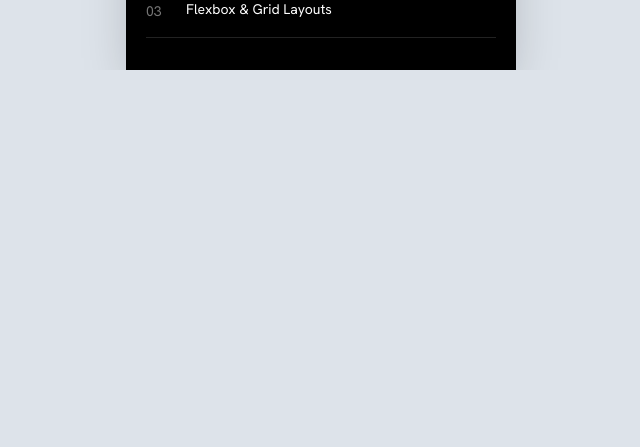
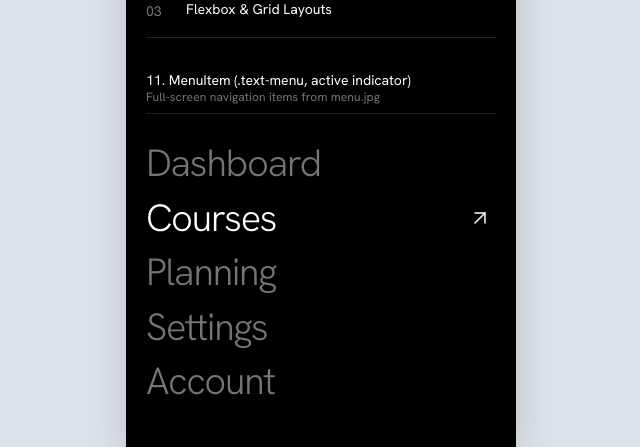
Before and after one commit to Neel3301/notes, a React (Vite) app: page /components in a window 1280 px wide. Shown: the part 2769-3216 px from the top of the page, without its empty margins (319-959 px from the left). Before the commit the page ends 2839 px from the top, so only its background shows below. Built offline with nearby package versions, Linux system fonts and the light colour scheme.

Commit message:
9. MenuItem

```diff
--- a/src/App.jsx
+++ b/src/App.jsx
@@ -32,6 +32,7 @@ export default function App() {
                 searchPill={uiComponentsDemoData.searchPill}
                 tabs={uiComponentsDemoData.tabs}
                 lessons={uiComponentsDemoData.lessons}
+                menuItems={uiComponentsDemoData.menuItems}
               />
             }
           />
--- /dev/null
+++ b/src/components/ui/MenuItem.jsx
@@ -0,0 +1,44 @@
+import React from 'react';
+import { ArrowUpRight } from 'lucide-react';
+
+/**
+ * MenuItem component
+ * Typographic navigation item for the full-screen Menu overlay.
+ * Uses the large .text-menu style (38px / 300 weight).
+ * Active state is pure white with an ArrowUpRight icon; inactive is muted grey.
+ *
+ * @param {string} label - Menu item text
+ * @param {boolean} [active=false] - Whether this item is the currently selected route
+ * @param {() => void} [onClick] - Click handler
+ * @param {string} [className] - Optional custom classes
+ */
+export default function MenuItem({
+  label,
+  active = false,
+  onClick,
+  className = '',
+}) {
+  return (
+    <button
+      type="button"
+      onClick={onClick}
+      className={`w-full flex items-center justify-between text-left py-1 select-none transition-colors group cursor-pointer ${className}`}
+    >
+      <span
+        className={`text-menu transition-colors ${
+          active
+            ? 'text-text-primary'
+            : 'text-text-secondary hover:text-text-primary'
+        }`}
+      >
+        {label}
+      </span>
+
+      {active && (
+        <span className="text-text-primary flex items-center justify-center pr-1 transition-transform group-hover:translate-x-0.5 group-hover:-translate-y-0.5">
+          <ArrowUpRight className="w-6 h-6 stroke-[1.5]" />
+        </span>
+      )}
+    </button>
+  );
+}
--- a/src/data/content.js
+++ b/src/data/content.js
@@ -179,4 +179,11 @@ export const uiComponentsDemoData = {
       isOpen: false,
     },
   ],
+  menuItems: [
+    { id: 'm1', label: 'Dashboard', active: false },
+    { id: 'm2', label: 'Courses', active: true },
+    { id: 'm3', label: 'Planning', active: false },
+    { id: 'm4', label: 'Settings', active: false },
+    { id: 'm5', label: 'Account', active: false },
+  ],
 };
--- a/src/screens/ComponentsScreen.jsx
+++ b/src/screens/ComponentsScreen.jsx
@@ -10,6 +10,7 @@ import DatePager from '../components/ui/DatePager';
 import SearchPill from '../components/ui/SearchPill';
 import Tabs from '../components/ui/Tabs';
 import LessonRow from '../components/course/LessonRow';
+import MenuItem from '../components/ui/MenuItem';
 
 /**
  * ComponentsScreen component
@@ -29,10 +30,14 @@ export default function ComponentsScreen({
   searchPill = {},
   tabs = [],
   lessons = [],
+  menuItems = [],
 }) {
   const [searchValue, setSearchValue] = React.useState('');
   const [activeTab, setActiveTab] = React.useState(tabs[0] || 'Preview');
   const [openLessonId, setOpenLessonId] = React.useState(lessons[0]?.id || 'l1');
+  const [activeMenuId, setActiveMenuId] = React.useState(
+    menuItems.find((m) => m.active)?.id || 'm2'
+  );
   return (
     <div className="w-full bg-screen text-text-primary px-5 py-8 flex flex-col gap-8 min-h-screen">
       {/* Header */}
@@ -246,6 +251,25 @@ export default function ComponentsScreen({
           ))}
         </div>
       </section>
+
+      {/* 11. MenuItem Component */}
+      <section className="flex flex-col gap-4">
+        <div className="border-b border-divider pb-2">
+          <h2 className="text-body font-medium text-text-primary">11. MenuItem (.text-menu, active indicator)</h2>
+          <p className="text-label text-text-secondary">Full-screen navigation items from menu.jpg</p>
+        </div>
+
+        <div className="flex flex-col gap-1 py-2">
+          {menuItems.map((item) => (
+            <MenuItem
+              key={item.id}
+              label={item.label}
+              active={activeMenuId === item.id}
+              onClick={() => setActiveMenuId(item.id)}
+            />
+          ))}
+        </div>
+      </section>
     </div>
   );
 }
```
Also changed, not shown: 1 other file (tests, documents, lock files or other folders).
